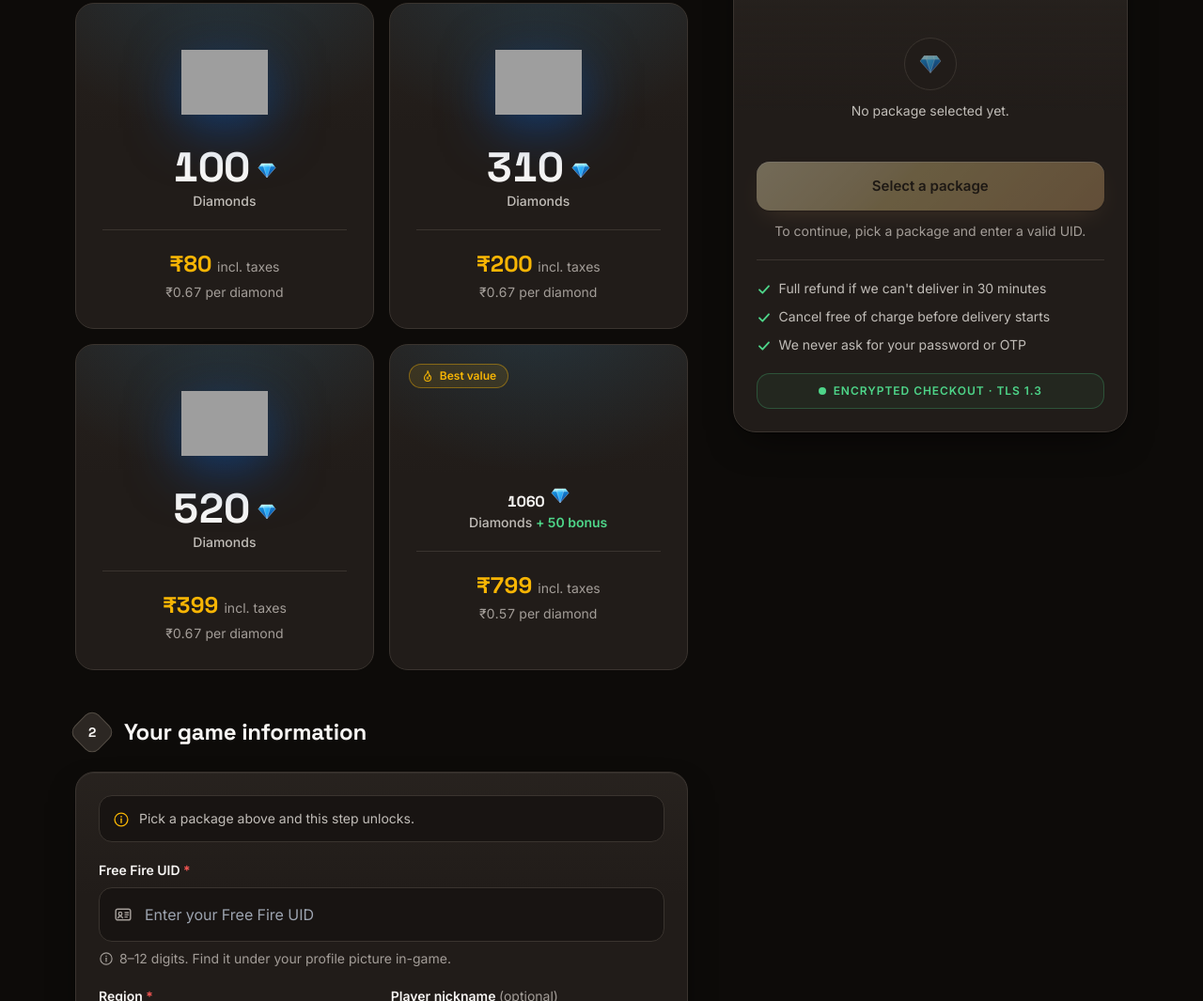
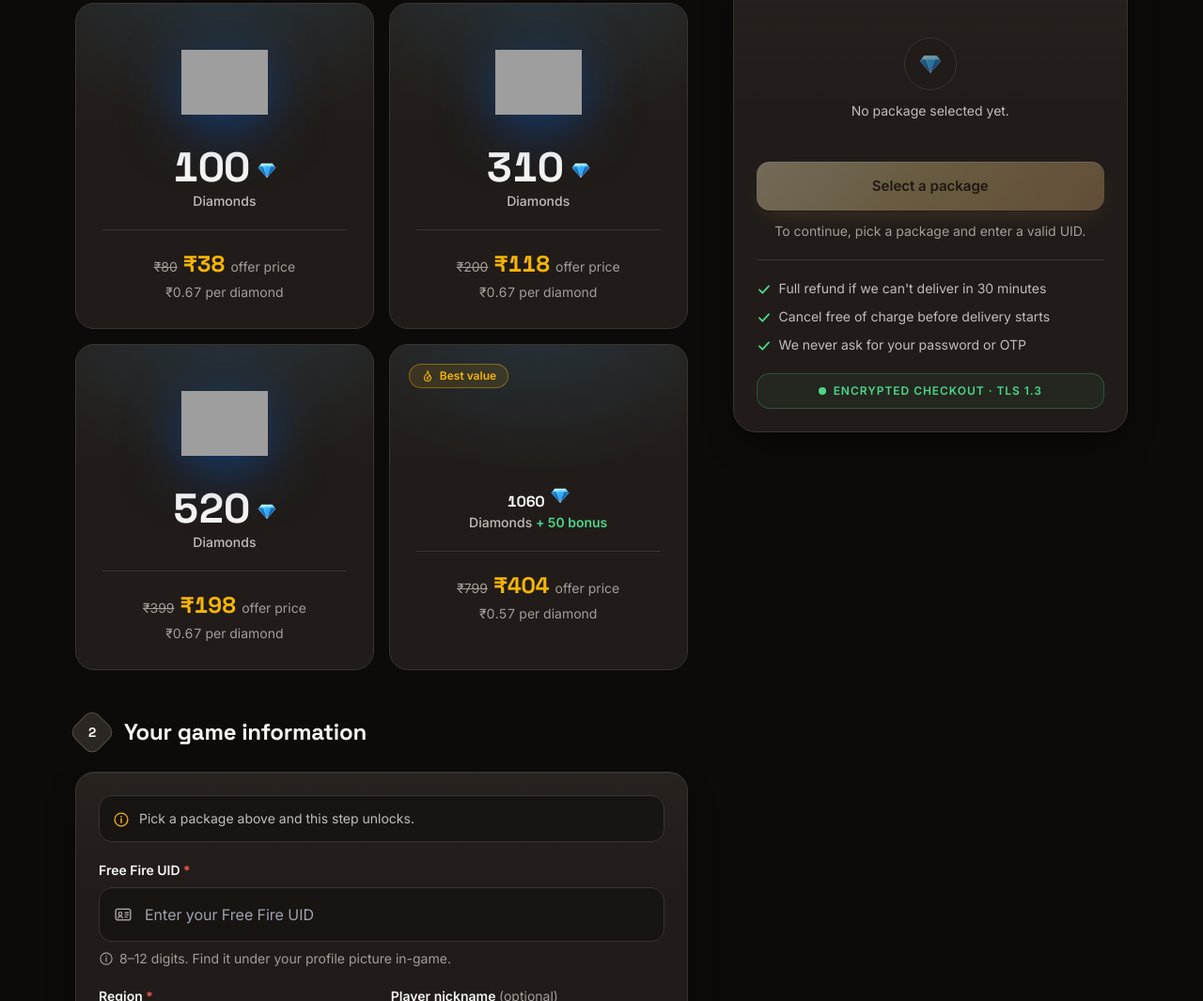
Before and after one commit to kumawatdheeraj056-pixel/FREE-FIRE-TOPUPvaul, a website: page index.html in a window 1280 px wide. Shown: the part 1127-2192 px from the top of the page at 94% size. Drawn offline with Linux system fonts and the light colour scheme; no server answers; grey boxes are pictures that could not be loaded.

Commit message:
Fix package offers, selection labels, and remove cursor overlay

```diff
--- a/index.html
+++ b/index.html
@@ -168,7 +168,6 @@
     >
 
     <!-- Warm light that follows the pointer. Decorative only. -->
-    <div id="cursorGlow" aria-hidden="true"></div>
 
     <!-- ====================================================================
          Icon sprite. One request-free definition, referenced with <use>.
@@ -721,8 +720,9 @@
                       <span class="my-5 block h-px bg-line"></span>
 
                       <span class="flex items-baseline justify-center gap-1.5">
-                        <span class="tnum font-display text-2xl font-bold text-gold">₹80</span>
-                        <span class="text-sm text-ink-faint">incl. taxes</span>
+                        <del class="text-sm text-ink-faint">₹80</del>
+                        <span class="tnum font-display text-2xl font-bold text-gold">₹38</span>
+                        <span class="text-sm text-ink-faint">offer price</span>
                       </span>
                       <span class="mt-1 text-center text-sm text-ink-faint tnum">₹0.67 per diamond</span>
                     </label>
@@ -768,8 +768,9 @@
                       <span class="my-5 block h-px bg-line"></span>
 
                       <span class="flex items-baseline justify-center gap-1.5">
-                        <span class="tnum font-display text-2xl font-bold text-gold">₹200</span>
-                        <span class="text-sm text-ink-faint">incl. taxes</span>
+                        <del class="text-sm text-ink-faint">₹200</del>
+                        <span class="tnum font-display text-2xl font-bold text-gold">₹118</span>
+                        <span class="text-sm text-ink-faint">offer price</span>
                       </span>
                       <span class="mt-1 text-center text-sm text-ink-faint tnum">₹0.67 per diamond</span>
                     </label>
@@ -786,7 +787,7 @@
                       data-bonus="0"
                        data-price="198"
                     />
-                    <label class="pkg" for="pkg-500" data-tilt>
+                    <label class="pkg" for="pkg-520" data-tilt>
                       <span class="pkg-ring" aria-hidden="true"></span>
                       <span class="burst" aria-hidden="true"><i></i><i></i><i></i><i></i><i></i><i></i><i></i><i></i><i></i><i></i></span>
                       <span class="pkg-check" aria-hidden="true">
@@ -815,8 +816,9 @@
                       <span class="my-5 block h-px bg-line"></span>
 
                       <span class="flex items-baseline justify-center gap-1.5">
-                        <span class="tnum font-display text-2xl font-bold text-gold">₹399</span>
-                        <span class="text-sm text-ink-faint">incl. taxes</span>
+                        <del class="text-sm text-ink-faint">₹399</del>
+                        <span class="tnum font-display text-2xl font-bold text-gold">₹198</span>
+                        <span class="text-sm text-ink-faint">offer price</span>
                       </span>
                       <span class="mt-1 text-center text-sm text-ink-faint tnum">₹0.67 per diamond</span>
                     </label>
@@ -833,7 +835,7 @@
                        data-bonus="0"
                        data-price="404"
                     />
-                    <label class="pkg" for="pkg-1000" data-tilt>
+                    <label class="pkg" for="pkg-1060" data-tilt>
                       <span class="pkg-ring" aria-hidden="true"></span>
                       <span class="burst" aria-hidden="true"><i></i><i></i><i></i><i></i><i></i><i></i><i></i><i></i><i></i><i></i></span>
                       <span class="pkg-check" aria-hidden="true">
@@ -887,8 +889,9 @@
                       <span class="my-5 block h-px bg-line"></span>
 
                       <span class="flex items-baseline justify-center gap-1.5">
-                        <span class="tnum font-display text-2xl font-bold text-gold">₹799</span>
-                        <span class="text-sm text-ink-faint">incl. taxes</span>
+                        <del class="text-sm text-ink-faint">₹799</del>
+                        <span class="tnum font-display text-2xl font-bold text-gold">₹404</span>
+                        <span class="text-sm text-ink-faint">offer price</span>
                       </span>
                       <span class="mt-1 text-center text-sm text-ink-faint tnum">₹0.57 per diamond</span>
                     </label>
```
